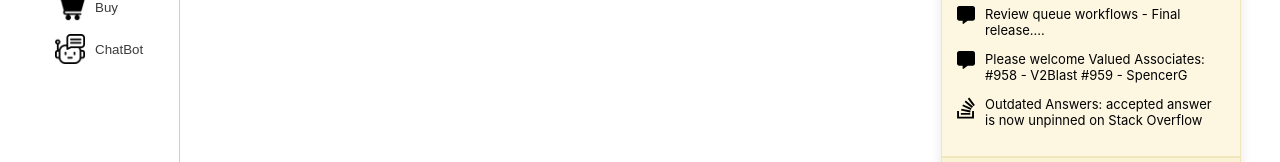
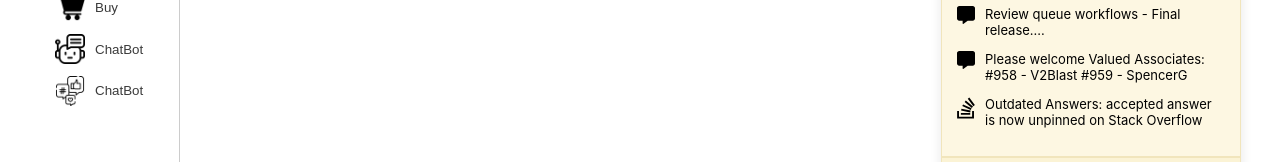
Before and after one commit to ToshikaRaikwar/Stack-Overflow-2, a React (Create React App) app in the folder client/: page / in a window 1280 px wide. Shown: the part 302-464 px from the top of the page. Built offline with nearby package versions, Linux system fonts and the light colour scheme; no server answers.

Commit message:
Update LeftSidebar.jsx

```diff
--- a/client/src/components/LeftSidebar/LeftSidebar.jsx
+++ b/client/src/components/LeftSidebar/LeftSidebar.jsx
@@ -4,7 +4,7 @@ import { NavLink } from "react-router-dom";
 import Globe from "../../assets/Globe.svg";
 import chatbot from "../../assets/chatbot.png"
 import shop from "../../assets/shop.png"
-
+import socialmedia from "../../assets/socialmedia.png"
 
 const LeftSidebar = ({ slideIn, handleSlideIn }) => {
   const slideInStyle = {
@@ -67,6 +67,11 @@ const LeftSidebar = ({ slideIn, handleSlideIn }) => {
            <img src={chatbot} alt="chatbot" width="30px" height="30px" />
             <p style={{paddingLeft: "10px" }}>ChatBot</p>
             </NavLink>
+             <NavLink to="https://social-website-iota.vercel.app/" className="side-nav-links" activeClassName="active" style={{ paddingLeft: "40px" }}>
+           <img src={socialmedia} alt="chatbot" width="30px" height="30px" />
+            <p style={{paddingLeft: "10px" }}>ChatBot</p>
+            </NavLink>
+
 
           </button>
         </div>
```
